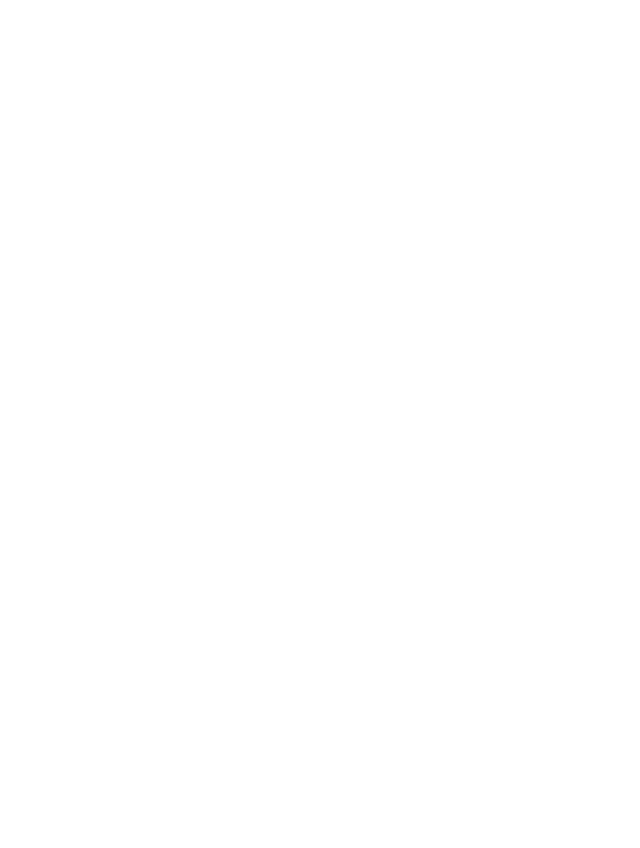
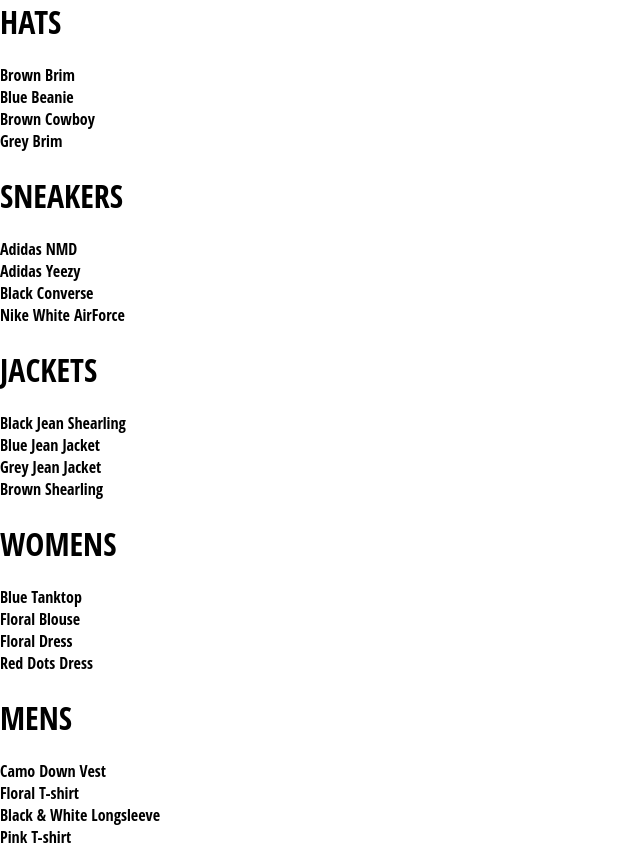
Before and after one commit to shaneom/crwn-clother, a React (Create React App) app: page /shop in a window 1280 px wide. Shown: the whole page, without its empty margins (0-640 px from the left). Before the commit the page ends 800 px from the top, so only its background shows below. Built offline with nearby package versions, Linux system fonts and the light colour scheme.

Commit message:
Build the collection preview component

```diff
--- a/src/App.js
+++ b/src/App.js
@@ -4,19 +4,14 @@
 import './App.css';
 
 import HomePage from './pages/homepage/homepage';
-
-const HatsPage = () => (
-    <div>
-        <h1>HATS PAGE </h1>
-    </div>
-);
+import ShopPage from './pages/shop/shop';
 
 function App() {
     return (
         <div>
             <Switch>
                 <Route exact path="/" component={HomePage} />
-                <Route path="/hats" component={HatsPage} />
+                <Route path="/shop" component={ShopPage} />
             </Switch>
         </div>
     );
--- /dev/null
+++ b/src/components/collection-preview/collection-preview.jsx
@@ -0,0 +1,18 @@
+import React from 'react';
+
+import './collection-preview.sass';
+
+const CollectionPreview = ({ title, items }) => (
+    <div className="collection-preview">
+        <h1 className="title">{title.toUpperCase()}</h1>
+        <div className="preview">
+            {items
+                .filter((item, index) => index < 4)
+                .map((item) => (
+                    <div key={item.id}>{item.name}</div>
+                ))}
+        </div>
+    </div>
+);
+
+export default CollectionPreview;
--- /dev/null
+++ b/src/pages/shop/shop.data.js
@@ -0,0 +1,249 @@
+const SHOP_DATA = [
+    {
+        id: 1,
+        title: 'Hats',
+        routeName: 'hats',
+        items: [
+            {
+                id: 1,
+                name: 'Brown Brim',
+                imageUrl: 'https://i.ibb.co/ZYW3VTp/brown-brim.png',
+                price: 25,
+            },
+            {
+                id: 2,
+                name: 'Blue Beanie',
+                imageUrl: 'https://i.ibb.co/ypkgK0X/blue-beanie.png',
+                price: 18,
+            },
+            {
+                id: 3,
+                name: 'Brown Cowboy',
+                imageUrl: 'https://i.ibb.co/QdJwgmp/brown-cowboy.png',
+                price: 35,
+            },
+            {
+                id: 4,
+                name: 'Grey Brim',
+                imageUrl: 'https://i.ibb.co/RjBLWxB/grey-brim.png',
+                price: 25,
+            },
+            {
+                id: 5,
+                name: 'Green Beanie',
+                imageUrl: 'https://i.ibb.co/YTjW3vF/green-beanie.png',
+                price: 18,
+            },
+            {
+                id: 6,
+                name: 'Palm Tree Cap',
+                imageUrl: 'https://i.ibb.co/rKBDvJX/palm-tree-cap.png',
+                price: 14,
+            },
+            {
+                id: 7,
+                name: 'Red Beanie',
+                imageUrl: 'https://i.ibb.co/bLB646Z/red-beanie.png',
+                price: 18,
+            },
+            {
+                id: 8,
+                name: 'Wolf Cap',
+                imageUrl: 'https://i.ibb.co/1f2nWMM/wolf-cap.png',
+                price: 14,
+            },
+            {
+                id: 9,
+                name: 'Blue Snapback',
+                imageUrl: 'https://i.ibb.co/X2VJP2W/blue-snapback.png',
+                price: 16,
+            },
+        ],
+    },
+    {
+        id: 2,
+        title: 'Sneakers',
+        routeName: 'sneakers',
+        items: [
+            {
+                id: 10,
+                name: 'Adidas NMD',
+                imageUrl: 'https://i.ibb.co/0s3pdnc/adidas-nmd.png',
+                price: 220,
+            },
+            {
+                id: 11,
+                name: 'Adidas Yeezy',
+                imageUrl: 'https://i.ibb.co/dJbG1cT/yeezy.png',
+                price: 280,
+            },
+            {
+                id: 12,
+                name: 'Black Converse',
+                imageUrl: 'https://i.ibb.co/bPmVXyP/black-converse.png',
+                price: 110,
+            },
+            {
+                id: 13,
+                name: 'Nike White AirForce',
+                imageUrl: 'https://i.ibb.co/1RcFPk0/white-nike-high-tops.png',
+                price: 160,
+            },
+            {
+                id: 14,
+                name: 'Nike Red High Tops',
+                imageUrl: 'https://i.ibb.co/QcvzydB/nikes-red.png',
+                price: 160,
+            },
+            {
+                id: 15,
+                name: 'Nike Brown High Tops',
+                imageUrl: 'https://i.ibb.co/fMTV342/nike-brown.png',
+                price: 160,
+            },
+            {
+                id: 16,
+                name: 'Air Jordan Limited',
+                imageUrl: 'https://i.ibb.co/w4k6Ws9/nike-funky.png',
+                price: 190,
+            },
+            {
+                id: 17,
+                name: 'Timberlands',
+                imageUrl: 'https://i.ibb.co/Mhh6wBg/timberlands.png',
+                price: 200,
+            },
+        ],
+    },
+    {
+        id: 3,
+        title: 'Jackets',
+        routeName: 'jackets',
+        items: [
+            {
+                id: 18,
+                name: 'Black Jean Shearling',
+                imageUrl: 'https://i.ibb.co/XzcwL5s/black-shearling.png',
+                price: 125,
+            },
+            {
+                id: 19,
+                name: 'Blue Jean Jacket',
+                imageUrl: 'https://i.ibb.co/mJS6vz0/blue-jean-jacket.png',
+                price: 90,
+            },
+            {
+                id: 20,
+                name: 'Grey Jean Jacket',
+                imageUrl: 'https://i.ibb.co/N71k1ML/grey-jean-jacket.png',
+                price: 90,
+            },
+            {
+                id: 21,
+                name: 'Brown Shearling',
+                imageUrl: 'https://i.ibb.co/s96FpdP/brown-shearling.png',
+                price: 165,
+            },
+            {
+                id: 22,
+                name: 'Tan Trench',
+                imageUrl: 'https://i.ibb.co/M6hHc3F/brown-trench.png',
+                price: 185,
+            },
+        ],
+    },
+    {
+        id: 4,
+        title: 'Womens',
+        routeName: 'womens',
+        items: [
+            {
+                id: 23,
+                name: 'Blue Tanktop',
+                imageUrl: 'https://i.ibb.co/7CQVJNm/blue-tank.png',
+                price: 25,
+            },
+            {
+                id: 24,
+                name: 'Floral Blouse',
+                imageUrl: 'https://i.ibb.co/4W2DGKm/floral-blouse.png',
+                price: 20,
+            },
+            {
+                id: 25,
+                name: 'Floral Dress',
+                imageUrl: 'https://i.ibb.co/KV18Ysr/floral-skirt.png',
+                price: 80,
+            },
+            {
+                id: 26,
+                name: 'Red Dots Dress',
+                imageUrl: 'https://i.ibb.co/N3BN1bh/red-polka-dot-dress.png',
+                price: 80,
+            },
+            {
+                id: 27,
+                name: 'Striped Sweater',
+                imageUrl: 'https://i.ibb.co/KmSkMbH/striped-sweater.png',
+                price: 45,
+            },
+            {
+                id: 28,
+                name: 'Yellow Track Suit',
+                imageUrl: 'https://i.ibb.co/v1cvwNf/yellow-track-suit.png',
+                price: 135,
+            },
+            {
+                id: 29,
+                name: 'White Blouse',
+                imageUrl: 'https://i.ibb.co/qBcrsJg/white-vest.png',
+                price: 20,
+            },
+        ],
+    },
+    {
+        id: 5,
+        title: 'Mens',
+        routeName: 'mens',
+        items: [
+            {
+                id: 30,
+                name: 'Camo Down Vest',
+                imageUrl: 'https://i.ibb.co/xJS0T3Y/camo-vest.png',
+                price: 325,
+            },
+            {
+                id: 31,
+                name: 'Floral T-shirt',
+                imageUrl: 'https://i.ibb.co/qMQ75QZ/floral-shirt.png',
+                price: 20,
+            },
+            {
+                id: 32,
+                name: 'Black & White Longsleeve',
+                imageUrl: 'https://i.ibb.co/55z32tw/long-sleeve.png',
+                price: 25,
+            },
+            {
+                id: 33,
+                name: 'Pink T-shirt',
+                imageUrl: 'https://i.ibb.co/RvwnBL8/pink-shirt.png',
+                price: 25,
+            },
+            {
+                id: 34,
+                name: 'Jean Long Sleeve',
+                imageUrl: 'https://i.ibb.co/VpW4x5t/roll-up-jean-shirt.png',
+                price: 40,
+            },
+            {
+                id: 35,
+                name: 'Burgundy T-shirt',
+                imageUrl: 'https://i.ibb.co/mh3VM1f/polka-dot-shirt.png',
+                price: 25,
+            },
+        ],
+    },
+];
+
+export default SHOP_DATA;
--- /dev/null
+++ b/src/pages/shop/shop.jsx
@@ -0,0 +1,29 @@
+import React from 'react';
+
+import SHOP_DATA from './shop.data.js';
+
+import CollectionPreview from '../../components/collection-preview/collection-preview';
+
+class ShopPage extends React.Component {
+    constructor(props) {
+        super(props);
+
+        this.state = {
+            collections: SHOP_DATA,
+        };
+    }
+
+    render() {
+        const { collections } = this.state;
+
+        return (
+            <div className="shop-page">
+                {collections.map(({ id, ...otherCollectionProps }) => (
+                    <CollectionPreview key={id} {...otherCollectionProps} />
+                ))}
+            </div>
+        );
+    }
+}
+
+export default ShopPage;
```
Also changed, not shown: src/components/collection-preview/collection-preview.sass (added).
